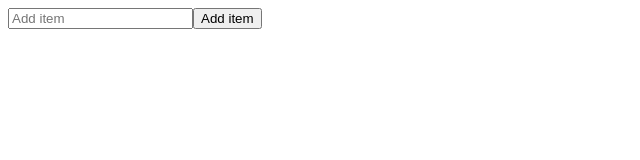
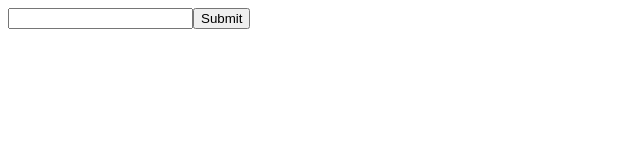
Before and after one commit to SarpongAbasimi/Testing, a React (Create React App) app: page / in a window 1280 px wide. Shown: the top 160 px of the page, without its empty margins (0-640 px from the left). Built offline with nearby package versions, Linux system fonts and the light colour scheme.

Commit message:
[SA] simulate events

```diff
--- a/src/App.js
+++ b/src/App.js
@@ -24,10 +24,24 @@ function App() {
     setToDoList(toDoList.filter((e, indexes ) => index !== indexes ))
   };
 
+  const onHandleUserChange = (e) =>{
+    setInitialUserInput(e.target.value)
+  };
+
+  const testSubmit = (e) => {
+    e.preventDefault();
+    setToDoList(toDoList.concat(e.target.textField.value));
+    console.log(e.target.textField.value)
+  };
+
   return (
     <div className="App">
-     < Input onClear={handleClearInputField} onUserInput={ handleUserInput } userInput={initialUserInput} onHandleChange={handleIntialInputChange}/>
-     <Card userToDos={toDoList} onDelete={handleDeleteFromToDos}/>
+     {/* < Input onClear={handleClearInputField} onUserInput={ handleUserInput } userInput={initialUserInput} onHandleChange={handleIntialInputChange}/>
+     <Card userToDos={toDoList} onDelete={handleDeleteFromToDos}/> */}
+     <form onSubmit={testSubmit}>
+       <input type='text' name='textField' value={initialUserInput} onChange={onHandleUserChange}></input>
+       <input type='submit' name='submitField'></input>
+     </form>
     </div>
   );
 }
```
Also changed, not shown: 1 other file (tests, documents, lock files or other folders).
